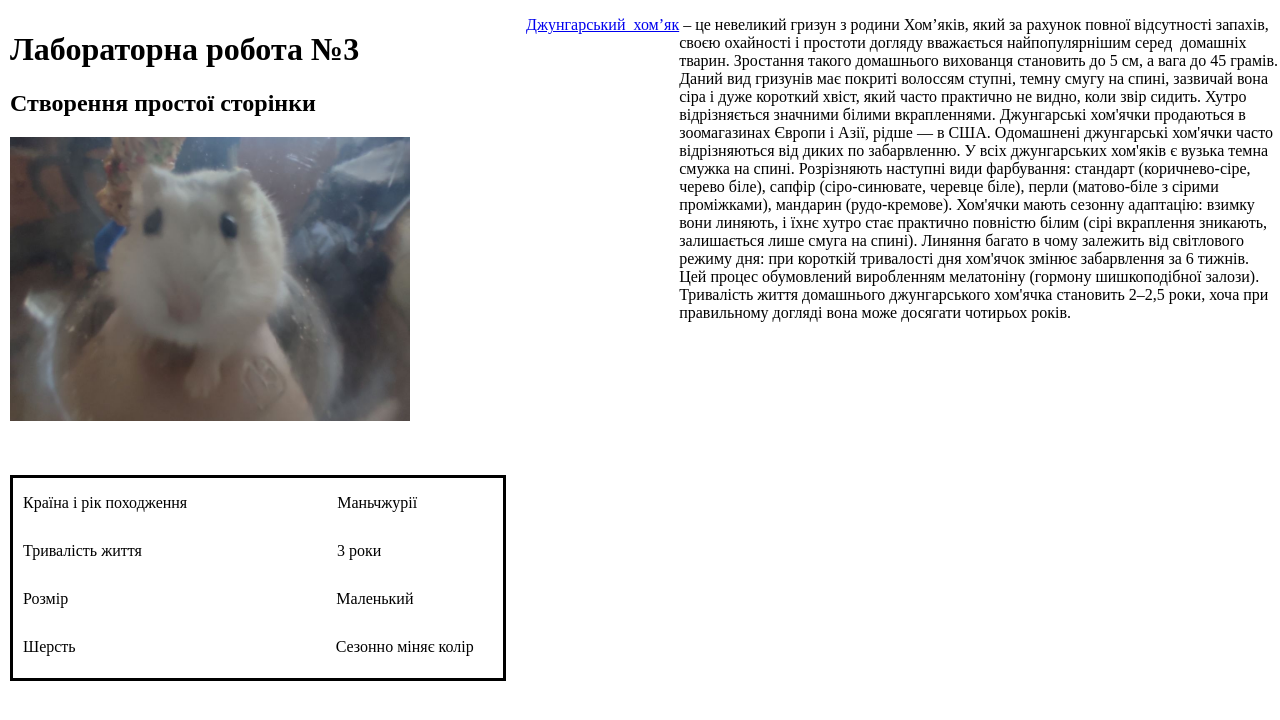
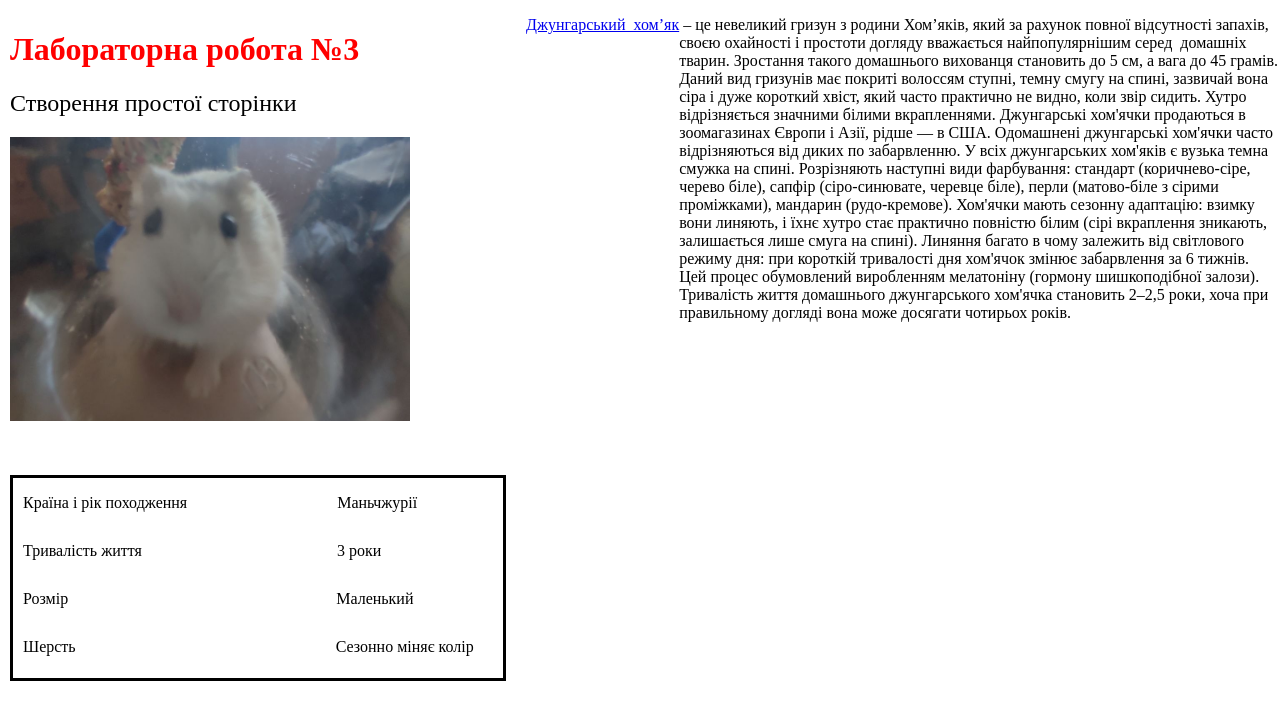
Before and after one commit to MaxKishai/MaxKishai, a plain HTML site: page index.html in a window 1280 px wide. Drawn offline with Linux system fonts and the light colour scheme.

Commit message:
Update style.css

```diff
--- a/style.css
+++ b/style.css
@@ -6,7 +6,10 @@ body{
 
 }
 h1{
-    font-weight:900pt;
+    color: red;
+}
+h2{
+    font-weight: 200;
 }
 
 .block1{
```
